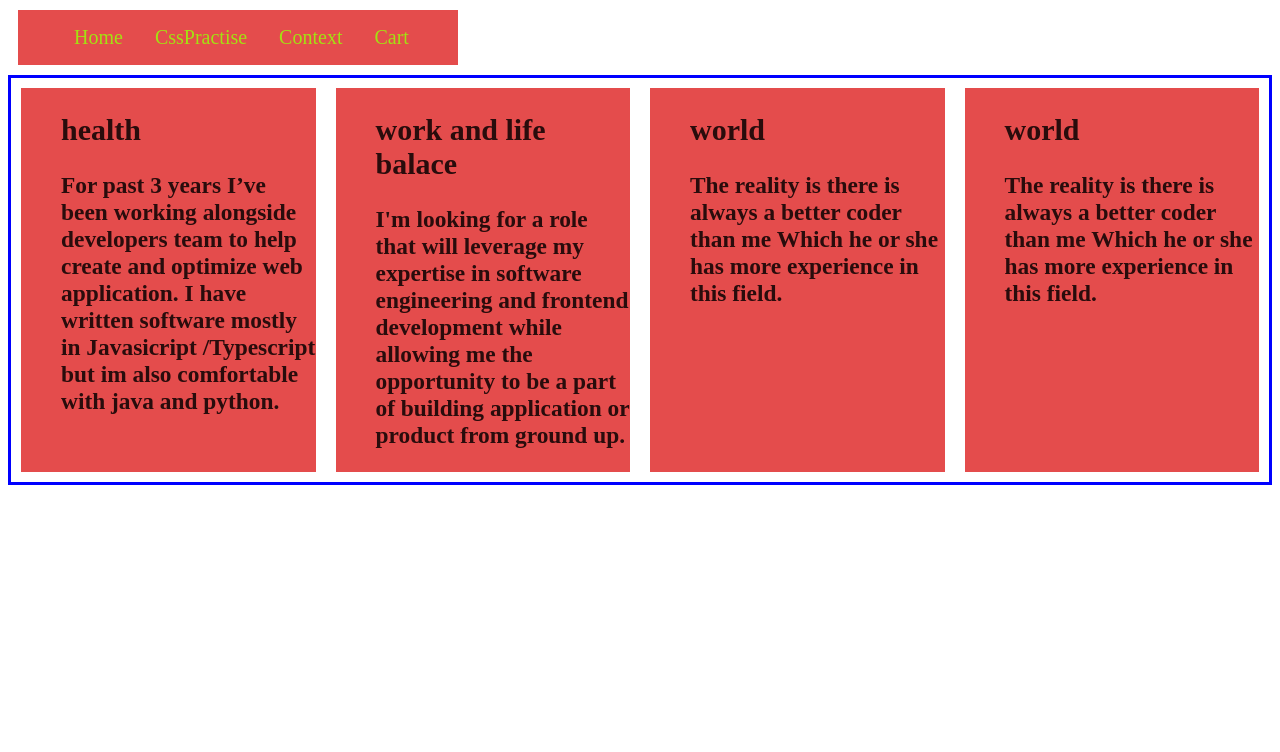
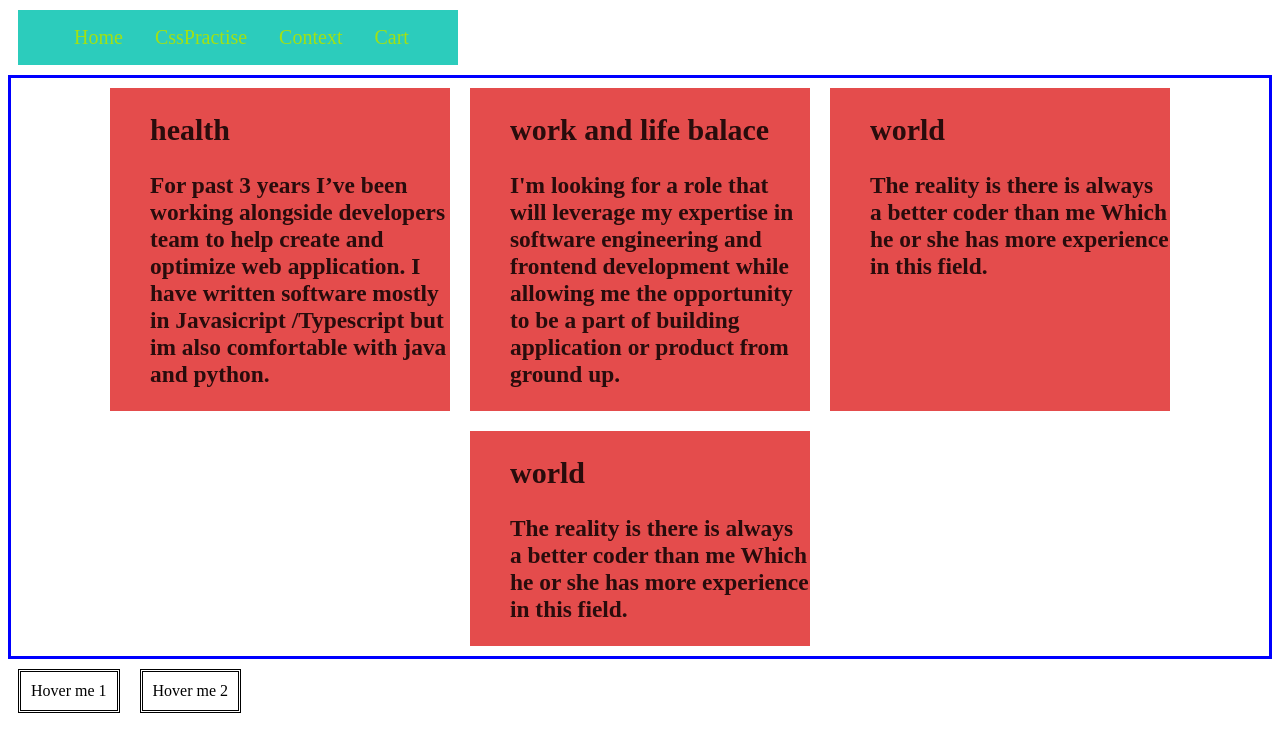
Before and after one commit to vasifwill/cssPrac, a React (Create React App) app: page /cart in a window 1280 px wide. Shown: the top 752 px of the page. Built offline with nearby package versions, Linux system fonts and the light colour scheme.

Commit message:
condition

```diff
--- a/src/App.css
+++ b/src/App.css
@@ -40,7 +40,7 @@
 
 .cartFirst{
     display: flex;
-    flex-wrap: nowrap;
+    flex-wrap: wrap;
     position: relative;
     color: rgb(41, 12, 12);
     border-style: solid;
@@ -48,10 +48,21 @@
     justify-content: center;
 }
 
-.cartFirst.li{
-    flex-direction: row;
-    width: 100px;
+ul.cartList {
+    flex-direction: column;
+    list-style-type: none;
+    margin: 10px;
+    background-color: #e44c4c;
+    overflow: hidden;
+    width: 300px;
+
+  }
+
+ul.cartList:hover{
+    background-color: rgb(140, 190, 182);
+    padding: 20px;
 }
+
 .Home{
     color: brown;
     border-style: solid;
@@ -69,7 +80,7 @@
 ul {
     list-style-type: none;
     margin: 10px;
-    background-color: #e44c4c;
+    background-color: #2cccbc;
     overflow: hidden;
     width: 400px;
 
@@ -91,3 +102,56 @@ ul {
   li :link:hover{
     background-color: yellow;
   }
+
+  .touch{
+    position: relative;
+    display: flex;
+    justify-content: space-around;
+    flex-direction: row;
+    color: blue;
+    margin-top: 20px;
+    border: solid black;
+    width: 500px;
+  }
+
+  .touch1{
+    border: solid black;
+    margin: 10px;
+    border-style: double;
+    padding: 10px;
+    text-align: center;
+    display: inline-block;
+    position: relative;
+
+  }
+
+  .touch1 .toolTip{
+    visibility: hidden;
+    width: 120px;
+    background-color: black;
+    color: #fff;
+    text-align: center;
+    border-radius: 6px;
+    padding: 10px;
+    margin-left: 20px;
+
+    /* Position the tooltip */
+    position: absolute;
+    /* z-index: 1; */
+
+  }
+
+  .touch1:hover .toolTip{
+    visibility: visible;
+  }
+
+
+  .touch2{
+    border: solid black;
+    margin: 10px;
+    border-style: double;
+    padding: 10px;
+    text-align: center;
+    display: inline-block;
+
+  }
--- a/src/App.js
+++ b/src/App.js
@@ -42,14 +42,12 @@ setButton(false)
   return (
     <>
     <div className="navigator">
-    <>
       <ul>
         <li><Link to='/'>Home</Link></li>
         <li><Link to="/css">CssPractise</Link></li>
         <li><Link to="/context">Context</Link></li>
         <li><Link to="/cart">Cart</Link></li>
       </ul>
-      </>
       </div>
 
     <div >
@@ -62,6 +60,10 @@ setButton(false)
     </Routes>
     </contextApi.Provider>
     </div>
+
+      <div className="touch1">Hover me 1<span className="toolTip">This are we call pop up area size is 500x500. This is just show area. We will work on it in next month. This is demo version</span></div>
+      <div className="touch2">Hover me 2</div>
+
     </>
   );
 }
--- a/src/Cart.js
+++ b/src/Cart.js
@@ -8,7 +8,7 @@ export const Cart = ({blog}) => {
     <div className='cartFirst'>
    {blog.map((item) => {
     return (
-        <ul >
+        <ul className='cartList'>
         <li key={item.id}>
         <h2>{item.topic}</h2>
         <h3>{item.description}</h3>
```
